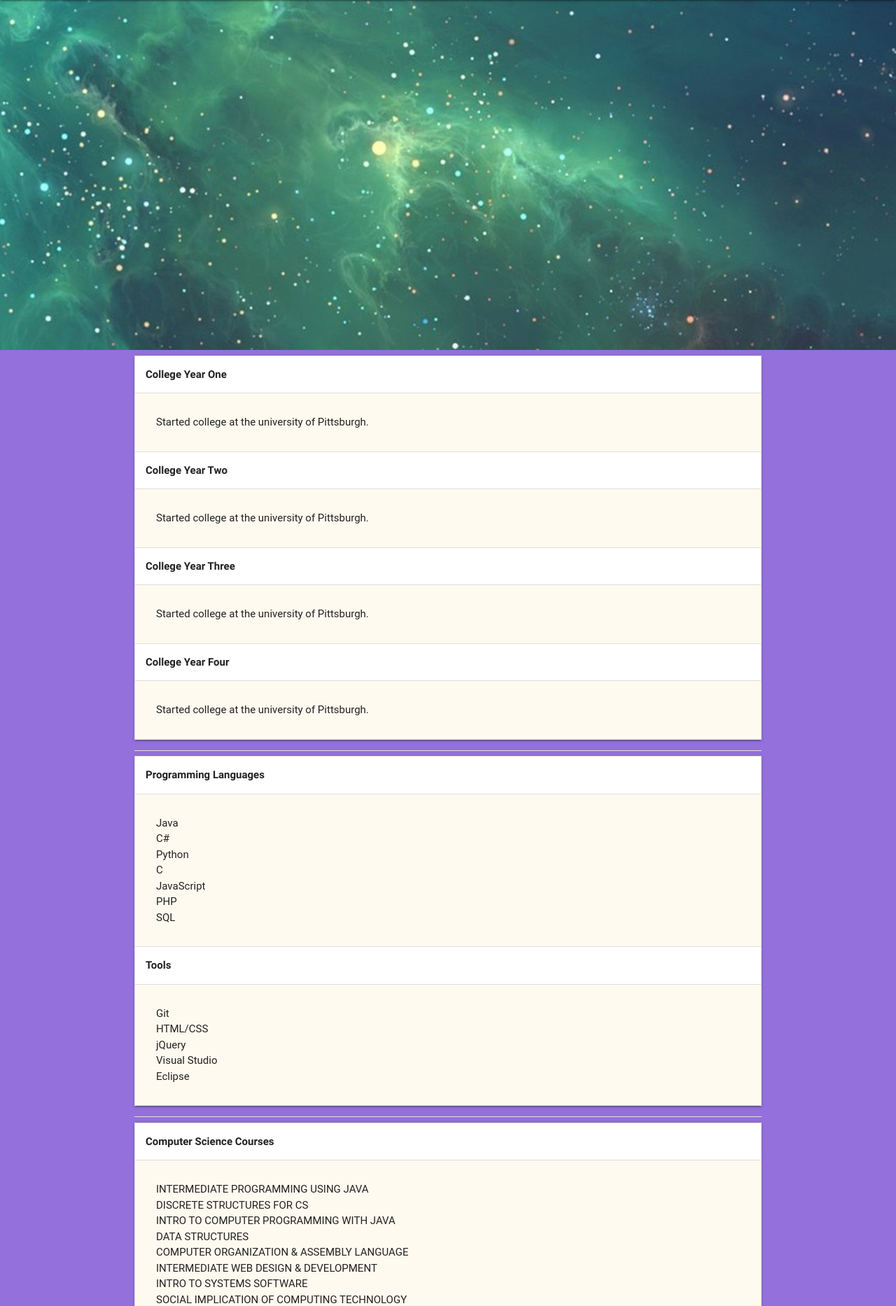
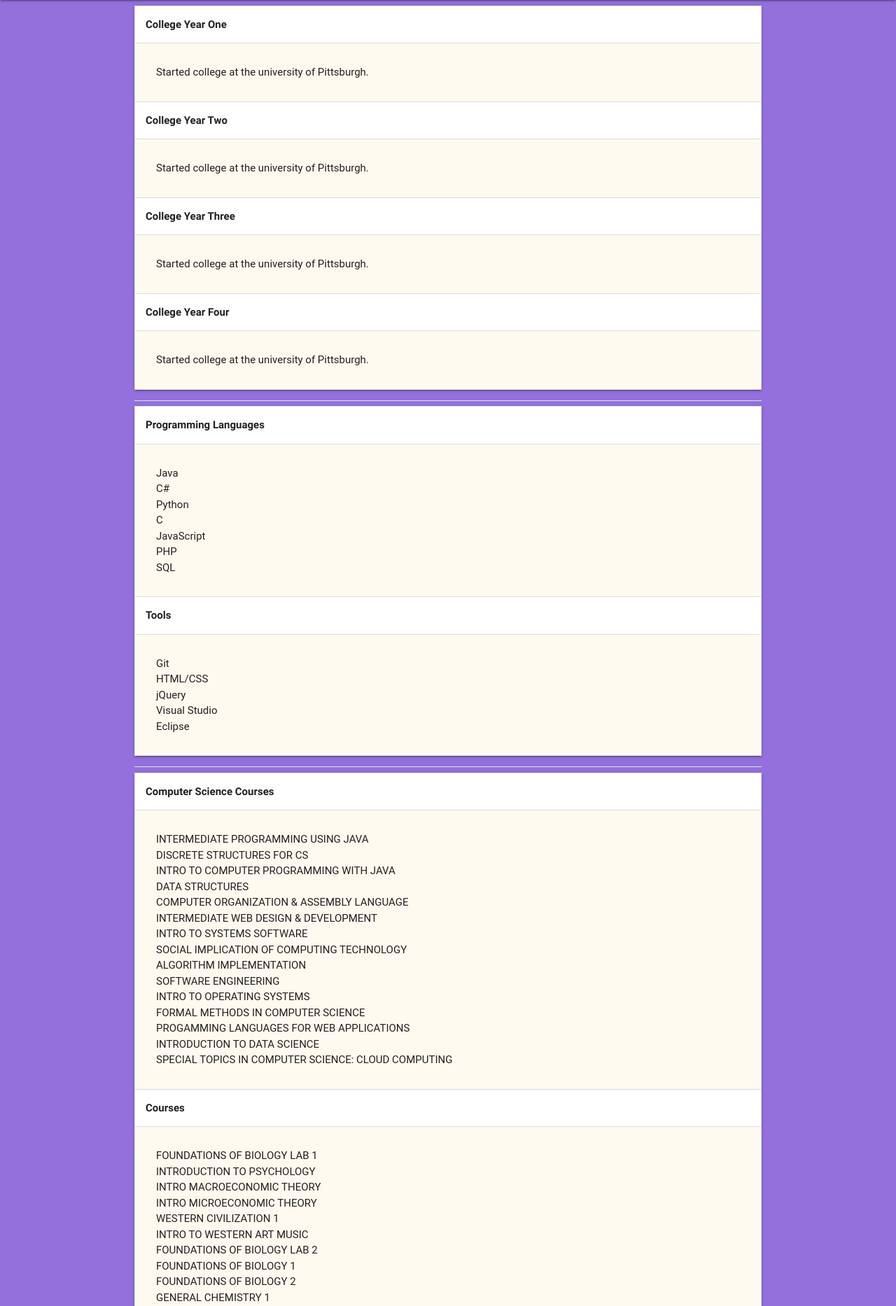
Before and after one commit to patelrohanv/CS-1520-Project, a PHP site: page / in a window 1280 px wide. Shown: the part 64-1930 px from the top of the page at 70% size. Run offline with PHP 8.4, Linux system fonts and the light colour scheme; some libraries are stand-ins or nearby versions; some web fonts are replaced.

Commit message:
Giving up for now

```diff
--- a/css/main.css
+++ b/css/main.css
@@ -9,6 +9,8 @@ header {
 }
 
 nav {}
+
+html {}
 
 body {
     background-color: mediumpurple;
@@ -22,9 +24,4 @@ body {
     font-weight: bold;
 }
 
-.parallax {
-    background-attachment: fixed;
-    background-position: center;
-    background-repeat: no-repeat;
-    background-size: cover;
-}
+.parallax-container {}
--- a/index.html
+++ b/index.html
@@ -22,9 +22,6 @@
                 </ul>
             </div>
         </nav>
-    </div>
-    <div class="parallax-container">
-        <div class="parallax"><img src="images/cosmos.jpg"></div>
     </div>
     <div class="container">
         <div>
--- a/js/homepage.js
+++ b/js/homepage.js
@@ -1,5 +1,5 @@
 $('.hint').tooltip({
-    delay: 100,
+    delay: 200,
     items: "span",
     tooltip: "Click to hide/show me!",
     position: "left"
```
